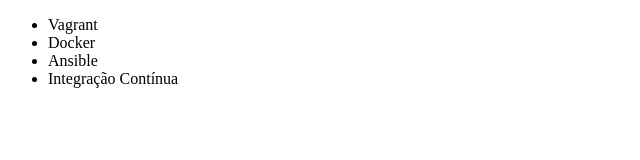
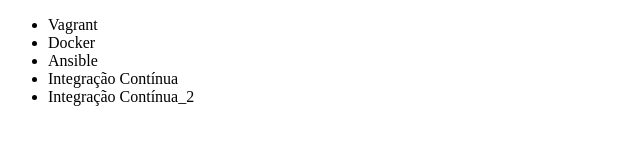
Before and after one commit to daniloOliveiraSilva/TreinoGit, a plain HTML site: page index.html in a window 1280 px wide. Shown: the whole page, without its empty margins (0-640 px from the left). Drawn offline with Linux system fonts and the light colour scheme.

Commit message:
incluindo curso

```diff
--- a/index.html
+++ b/index.html
@@ -10,6 +10,7 @@
         <li>Docker</li>
         <li>Ansible</li>
         <li>Integração Contínua</li>
+        <li>Integração Contínua_2</li>
     </ul>
 </body>
 </html>
```
